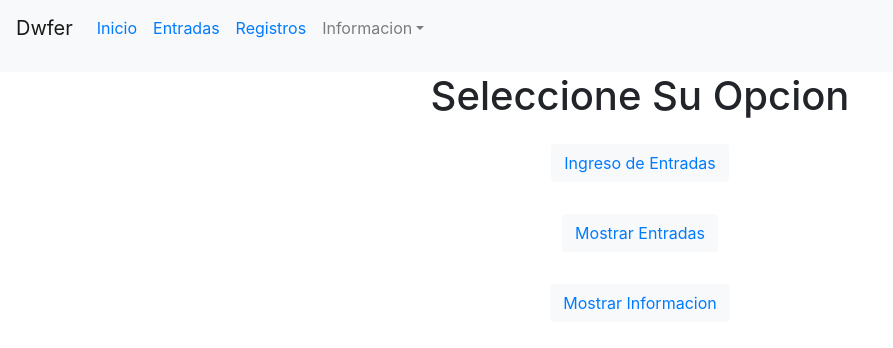
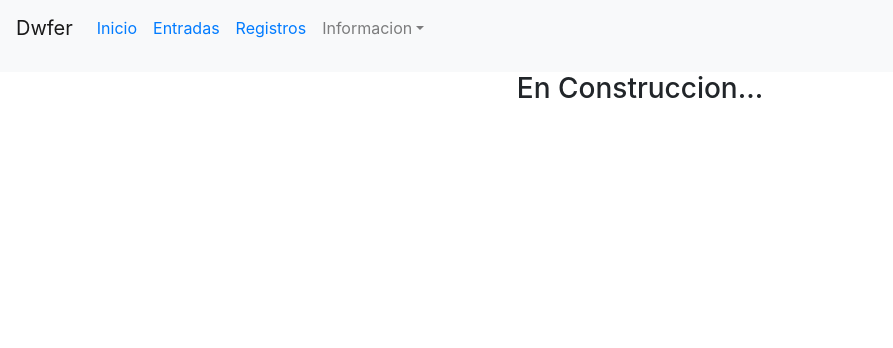
Before and after one commit to sedwarb/hairdressing, a React (Create React App) app in the folder client/: page / in a window 1280 px wide. Shown: the top 348 px of the page, without its empty margins (0-893 px from the left). Built offline with nearby package versions, Linux system fonts and the light colour scheme.

Commit message:
se agregaron los componententes para mostrar las tablas usuario, trabajador, servicio, y se configuro en la navbar, se modifico la pagina de inicio. quedo funcional

```diff
--- a/client/src/App.js
+++ b/client/src/App.js
@@ -1,11 +1,13 @@
 import './App.css';
 import React from 'react'
 import { Route } from  "react-router-dom"
-import {ShowTable} from './components/ShowTable/ShowTable'
 import {ShowMeTables} from './components/ShowMeTables/ShowMeTables'
 import { Init } from './components/Init/Init';
 import {Oentries} from './components/entries/Oentries'
 import {Navbar} from './components/Navbar/Navbar'
+import { TablaUsuario } from './components/ShowTable/TablaUsuarios'
+import { TablaServicios } from './components/ShowTable/TablaServicios'
+import { TablaTrabaja } from './components/ShowTable/TablaTrabaja';
 
 function App() {
   return (
@@ -14,7 +16,9 @@ function App() {
       <Route exact path="/" component={Init}></Route>
       <Route exact path="/Entries" component={Oentries}></Route>
       <Route exact path="/Table" component={ShowMeTables}></Route>
-      <Route exact path="/info" component={ShowTable}></Route>
+      <Route exact path="/UserTable" component={TablaUsuario}></Route>
+      <Route exact path="/ServiceTable" component={TablaServicios}></Route>
+      <Route exact path="/WorkerTable" component={TablaTrabaja}></Route>
     </React.StrictMode>
   );
 }
--- a/client/src/components/Init/Init.jsx
+++ b/client/src/components/Init/Init.jsx
@@ -4,18 +4,7 @@ import { Link } from 'react-router-dom';
 export function Init(){
     return(
         <>
-            <div className="d-flex justify-content-center"><h1>Seleccione Su Opcion</h1></div>
-            <div>
-                <div className='d-flex justify-content-center p-3'>
-                <button type='submit' className="btn btn-light"><Link to={`/entries`}>Ingreso de Entradas</Link></button>
-                </div>
-                <div className='d-flex justify-content-center p-3'>
-                    <button type='submit' className="btn btn-light"><Link to={`/table`}>Mostrar Entradas</Link></button>
-                </div>
-                <div className='d-flex justify-content-center p-3'>
-                    <button type='submit' className="btn btn-light"><Link to={`/info`}>Mostrar Informacion</Link></button>
-                </div>
-            </div>
+            <div className="d-flex justify-content-center"><h3>En Construccion...</h3></div>
         </>
     )
 }
--- a/client/src/components/Navbar/Navbar.jsx
+++ b/client/src/components/Navbar/Navbar.jsx
@@ -22,13 +22,11 @@ export function Navbar(){
                             <p className="nav-link"><NavLink exact to="/Table">Registros</NavLink></p>
                         </li>
                         <li className="nav-item dropdown">
-                            <a className="nav-link dropdown-toggle" href="#" id="navbarDropdown" role="button" data-toggle="dropdown" aria-haspopup="true" aria-expanded="false">
-                                Informacion
-                            </a>
+                            <p className="nav-link dropdown-toggle" href="#" id="navbarDropdown" role="button" data-toggle="dropdown" aria-haspopup="true" aria-expanded="false">Informacion</p>
                             <div className="dropdown-menu" aria-labelledby="navbarDropdown">
-                                <p className="dropdown-item"><NavLink exact to="/info" >Usuarios</NavLink></p>
-                                <p className="dropdown-item"><NavLink exact to="/info" >Trabajadores</NavLink></p>
-                                <p className="dropdown-item"><NavLink exact to="/info" >Servicios</NavLink></p>
+                                <p className="dropdown-item"><NavLink exact to="/UserTable" >Usuarios</NavLink></p>
+                                <p className="dropdown-item"><NavLink exact to="/WorkerTable" >Trabajadores</NavLink></p>
+                                <p className="dropdown-item"><NavLink exact to="/ServiceTable" >Servicios</NavLink></p>
                             </div>
                         </li>
                     </ul>
--- /dev/null
+++ b/client/src/components/ShowTable/TablaServicios.jsx
@@ -0,0 +1,12 @@
+import React from 'react'
+import {Table} from '../Table/Table'
+import {typeTable} from "../constAndFunctions/constAndFunions.js"
+
+export function TablaServicios(){
+    return (
+        <>
+            <h1>Servicios</h1>
+            <Table typeTable={typeTable["service"]} search={{type:"service"}}/>
+        </>
+    )
+}
--- /dev/null
+++ b/client/src/components/ShowTable/TablaTrabaja.jsx
@@ -0,0 +1,12 @@
+import React from 'react'
+import {Table} from '../Table/Table'
+import {typeTable} from "../constAndFunctions/constAndFunions.js"
+
+export function TablaTrabaja(){
+    return (
+        <>
+            <h1>Trabajadores</h1>
+            <Table typeTable={typeTable["worker"]} search={{type:"worker"}}/>
+        </>
+    )
+}
--- /dev/null
+++ b/client/src/components/ShowTable/TablaUsuarios.jsx
@@ -0,0 +1,12 @@
+import React from 'react'
+import {Table} from '../Table/Table'
+import {typeTable} from "../constAndFunctions/constAndFunions.js"
+
+export function TablaUsuario(){
+    return (
+        <>
+            <h1>Usuarios</h1>
+            <Table typeTable={typeTable["user"]} search={{type:"user"}}/>
+        </>
+    )
+}
```
Also changed, not shown: client/src/obsolet-comp/ShowTable.jsx (renamed from client/src/components/ShowTable/ShowTable.jsx).
